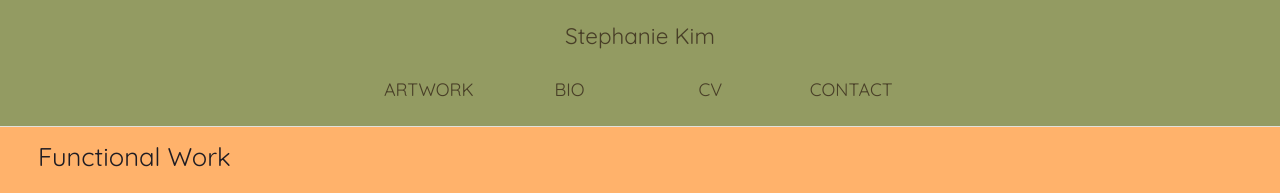
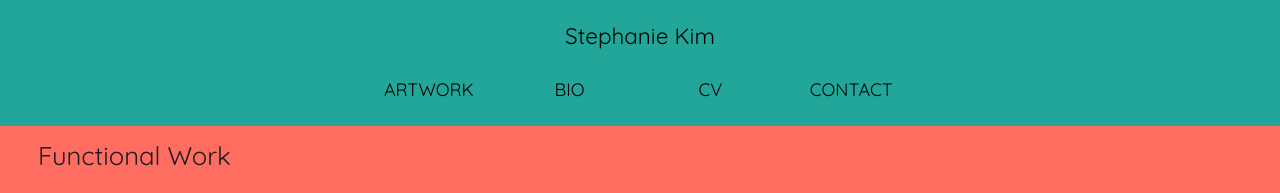
Before and after one commit to stephaniekim47/stephaniemakesstuff, a plain HTML site: page functional.html in a window 1280 px wide. Shown: the top 193 px of the page. Drawn offline with nearby package versions, Linux system fonts and the light colour scheme.

Commit message:
Update background colors and fix contact header link

```diff
--- a/css/bio.css
+++ b/css/bio.css
@@ -1,5 +1,5 @@
 body {
-    background-color: #FFD56F;
+    background-color: #98D8AA;
 }
 
 .bio-wrapper {
--- a/css/ceramics.css
+++ b/css/ceramics.css
@@ -1,7 +1,3 @@
-body {
-    background-color: #FFB26B;
-}
-
 .gallery-title {
     font-size: 2vw;
     color: #1f1c23;
@@ -39,7 +35,12 @@ body {
 }
 
 .gallery-wrapper {
+    background-color: #FF6D60;
     padding: 1%;
+}
+
+.gallery-wrapper-yellow-override {
+    background-color: #F7D060 !important;
 }
 
 .photo-box {
--- a/css/style.css
+++ b/css/style.css
@@ -31,7 +31,7 @@ a:hover {
     width: 100%;
     text-align: center;
     z-index: 10;
-    background: #939B62;
+    background: #22A699;
     border: solid 1px #e2e1dc;
     padding: 10px;
 }
@@ -50,9 +50,7 @@ a:hover {
 .header {
     text-align: center;
     width: 100%;
-    background-color: #939B62;
-    border-bottom: solid 1px #e2e1dc;
-    color: #483e27;
+    background-color: #22A699;
     display: grid;
     align-items: center;
     justify-items: center;
--- a/functional.html
+++ b/functional.html
@@ -56,7 +56,7 @@ type="text/javascript">
 </div>
 <div class="header-item"><a href="bio">BIO</a></div>
 <div class="header-item"><a href="cv">CV</a></div>
-<div class="header-item">CONTACT</div>
+<div class="header-item"><a href="contact">CONTACT</a></div>
 </div>
 </div>
 <div class="gallery-wrapper">
```
Also changed, not shown: bio.html (+1 -1 lines), contact.html (+1 -1 lines), cv.html (+1 -1 lines), index.html (+1 -1 lines), petportraits.html (+1 -1 lines), sculptural.html (+2 -2 lines).
